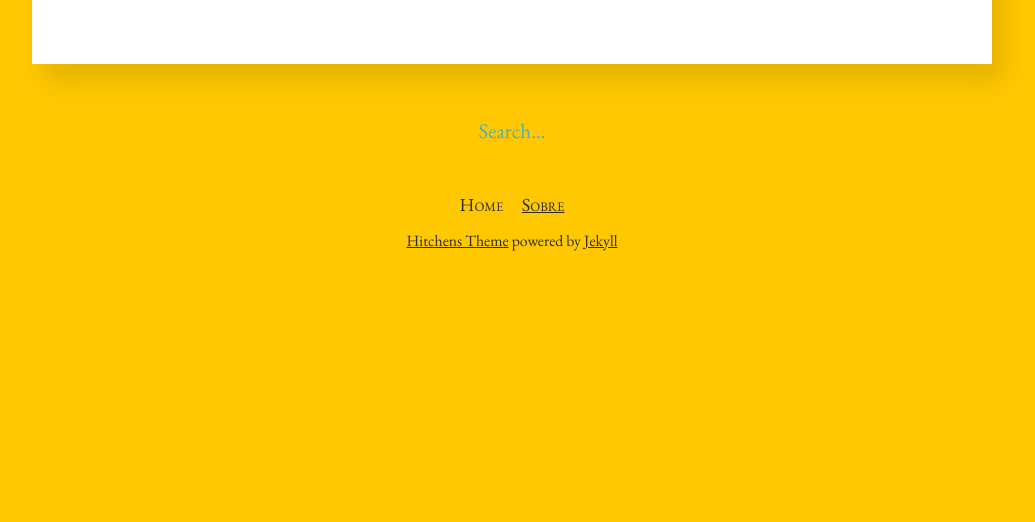
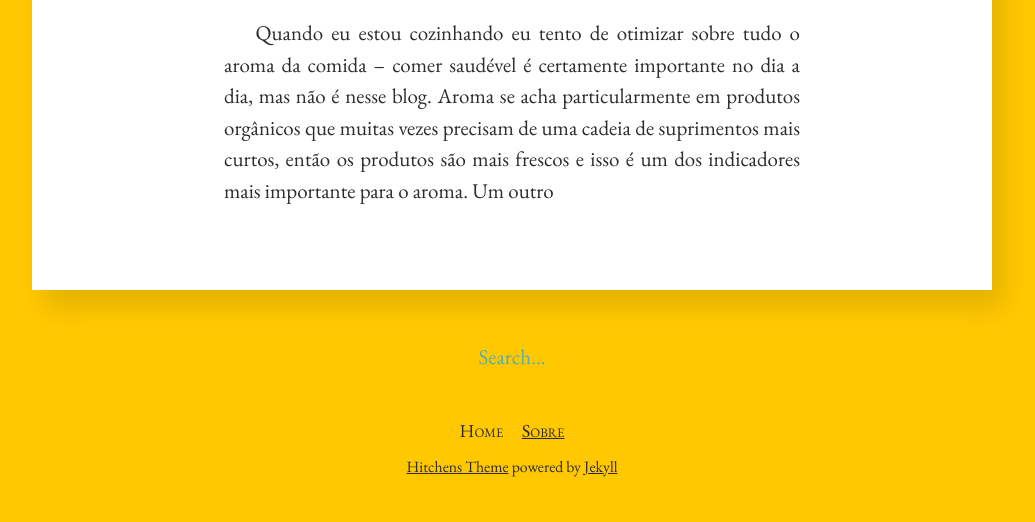
Before and after one commit to tibroc/botanica-aplicada, a Jekyll site: the page built from about.md, in a window 1280 px wide. Shown: the part 1324-1846 px from the top of the page, without its empty margins (128-1163 px from the left). Built offline with Jekyll 4.4.1, drawn with Linux system fonts in a browser that asks for light colours; before the commit the page ends 1621 px from its top, so only the background shows below that.

Commit message:
motivations in about

```diff
--- a/about.md
+++ b/about.md
@@ -25,3 +25,11 @@ Então a maioria das receitas vão ser vegetarianas, enquanto não exlusivamente
     Mercado em Santiago de Chile, 2009 – <a href="https://creativecommons.org/licenses/by/4.0/">Creative Commons BY 4.0</a> license.
   </figcaption>
 </figure>
+
+
+Quando eu estou cozinhando eu tento de otimizar sobre tudo o aroma da comida
+– comer saudével é certamente importante no dia a dia, mas não é nesse blog.
+Aroma se acha particularmente em produtos orgânicos que muitas vezes precisam
+de uma cadeia de suprimentos mais curtos,
+então os produtos são mais frescos e isso é um dos indicadores mais importante para o aroma.
+Um outro
```
